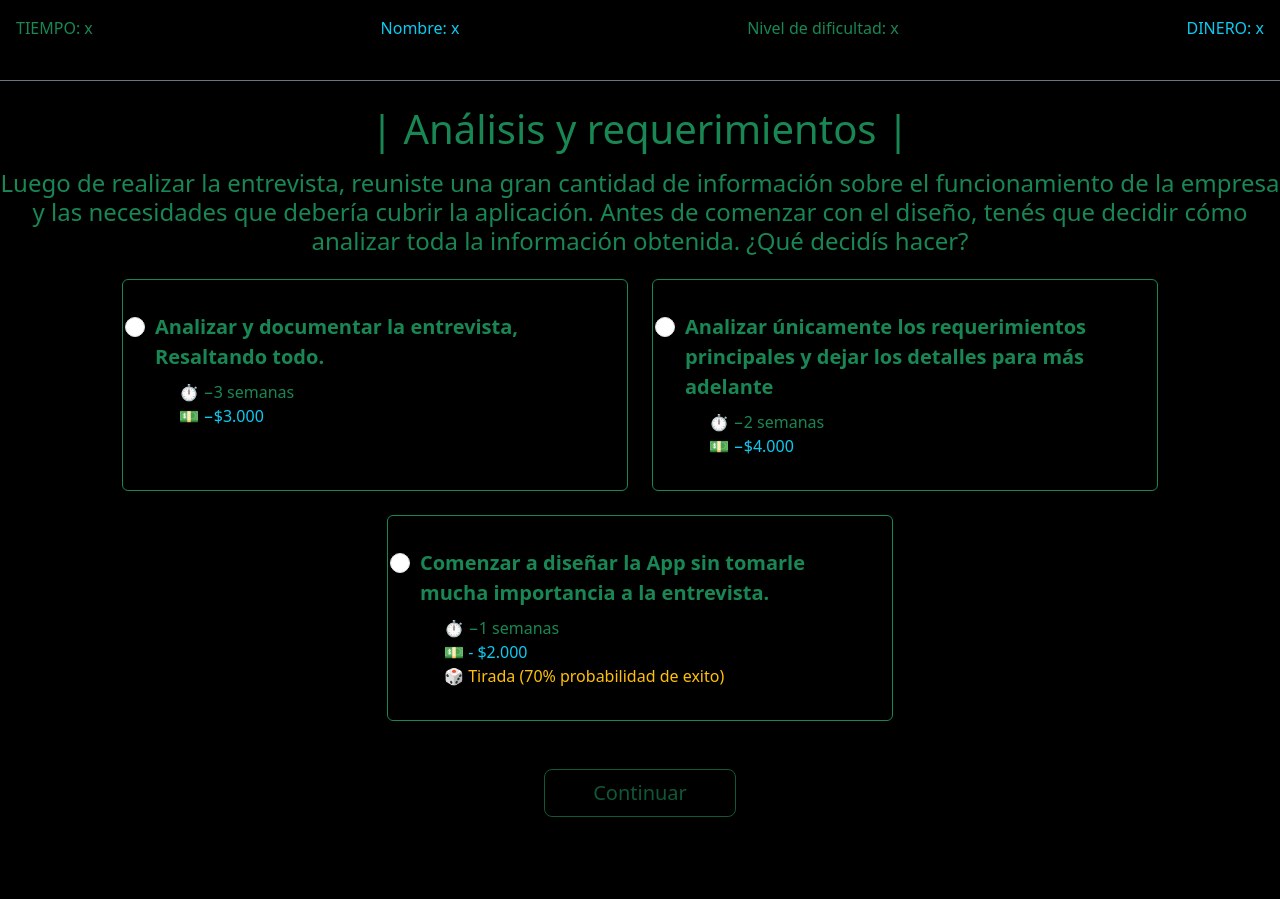
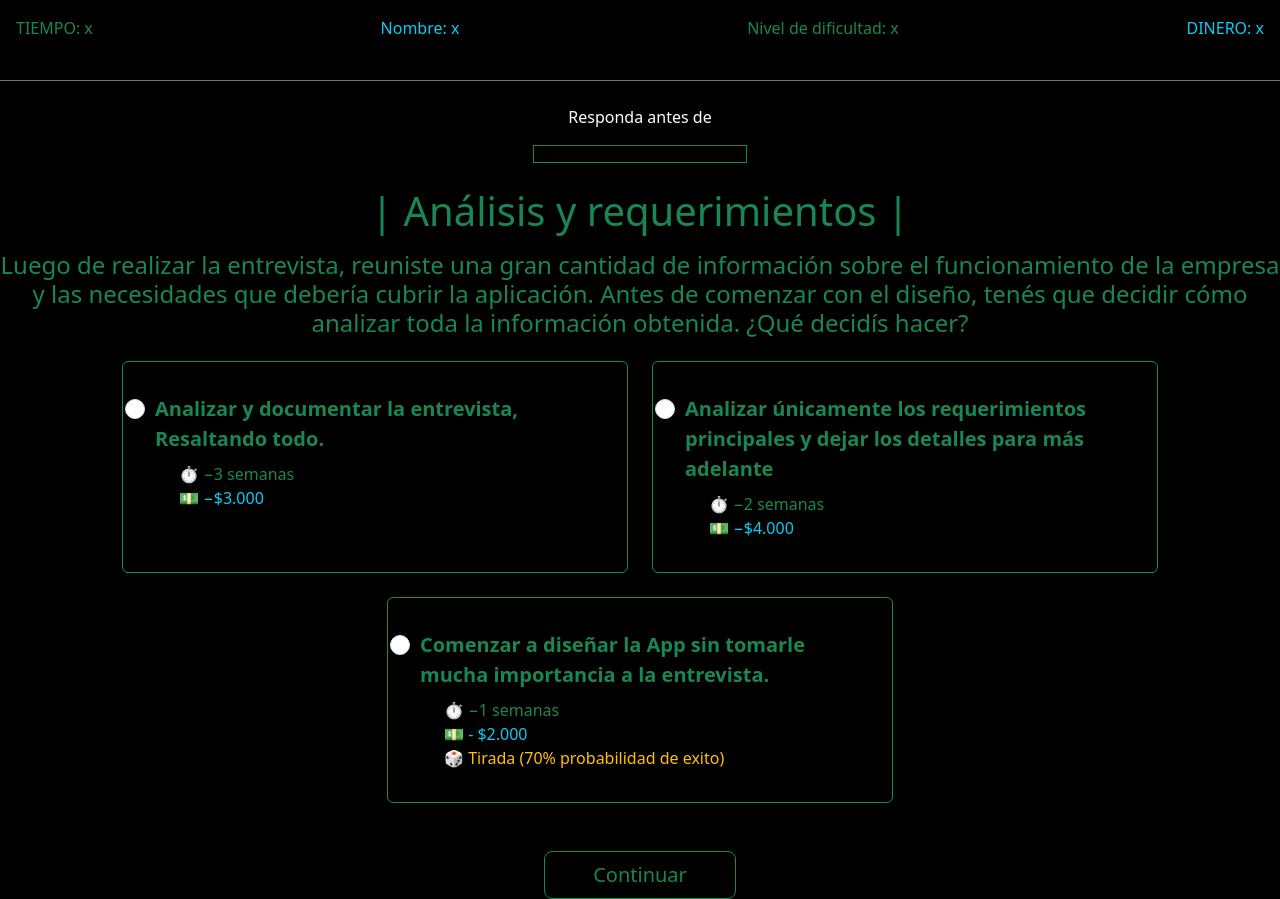
Before and after one commit to algoritmosi12/ppi2026, a plain HTML site: page paginas/Pantalla3.html in a window 1280 px wide. Before the commit the page ends 817 px from the top, so only its background shows below. Drawn offline with nearby package versions, Linux system fonts and the light colour scheme; some packages are replaced by stand-ins of ours; a script that the page names is missing.

Commit message:
pantalla 3 y 4

```diff
--- a/paginas/Pantalla3.html
+++ b/paginas/Pantalla3.html
@@ -16,7 +16,10 @@
     <p class="text-success mb-4" id="diff">Nivel de dificultad: x</p>
     <p class="text-info mb-4" id="dinero">DINERO: x</p>
     </div>
-
+    <p class="text-center">Responda antes de </p>
+<div class="text-center">
+    <p id="tiempo" class="fs-3 offset-5 col-2 font-monospace fw-bold text-info my-2 p-2 bg-black border border-success"></p>
+</div>
     <!-- Titulo -->
     <div class="text-center mt-4">
         <h1 class="text-success display-6">| Análisis y requerimientos |</h1>
@@ -81,7 +84,7 @@
         </div>
     </form>
     <script src="/node_modules/bootstrap/dist/js/bootstrap.min.js"></script>
-    <script src="../js/practicas.js" type="module"></script>
+    <script src="../js/pantalla2.js" type="module"></script>
     <script src="https://cdn.jsdelivr.net/npm/sweetalert2@11"></script>
 </body>
 </body>
```
Also changed, not shown: paginas/Pantalla4.html (+7 -4 lines).
